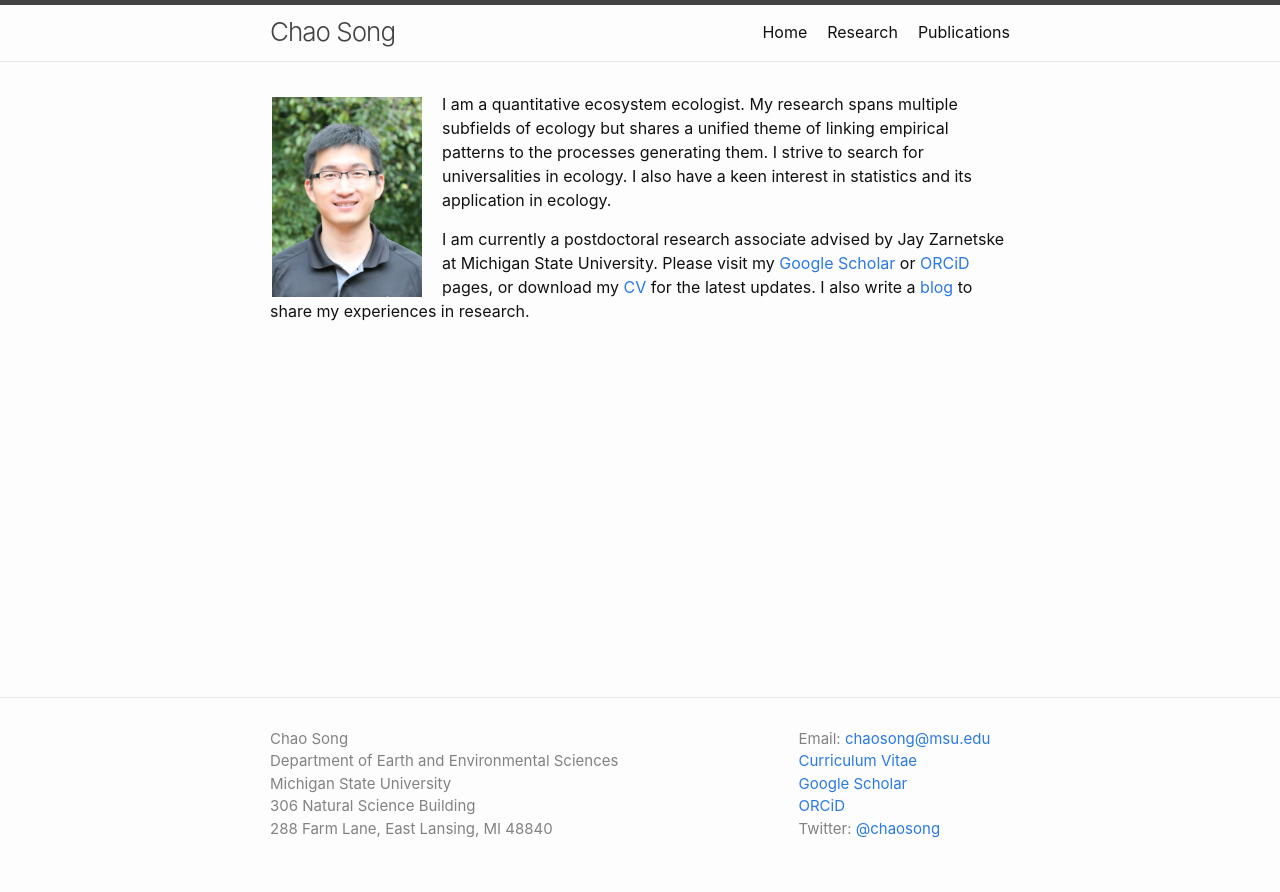
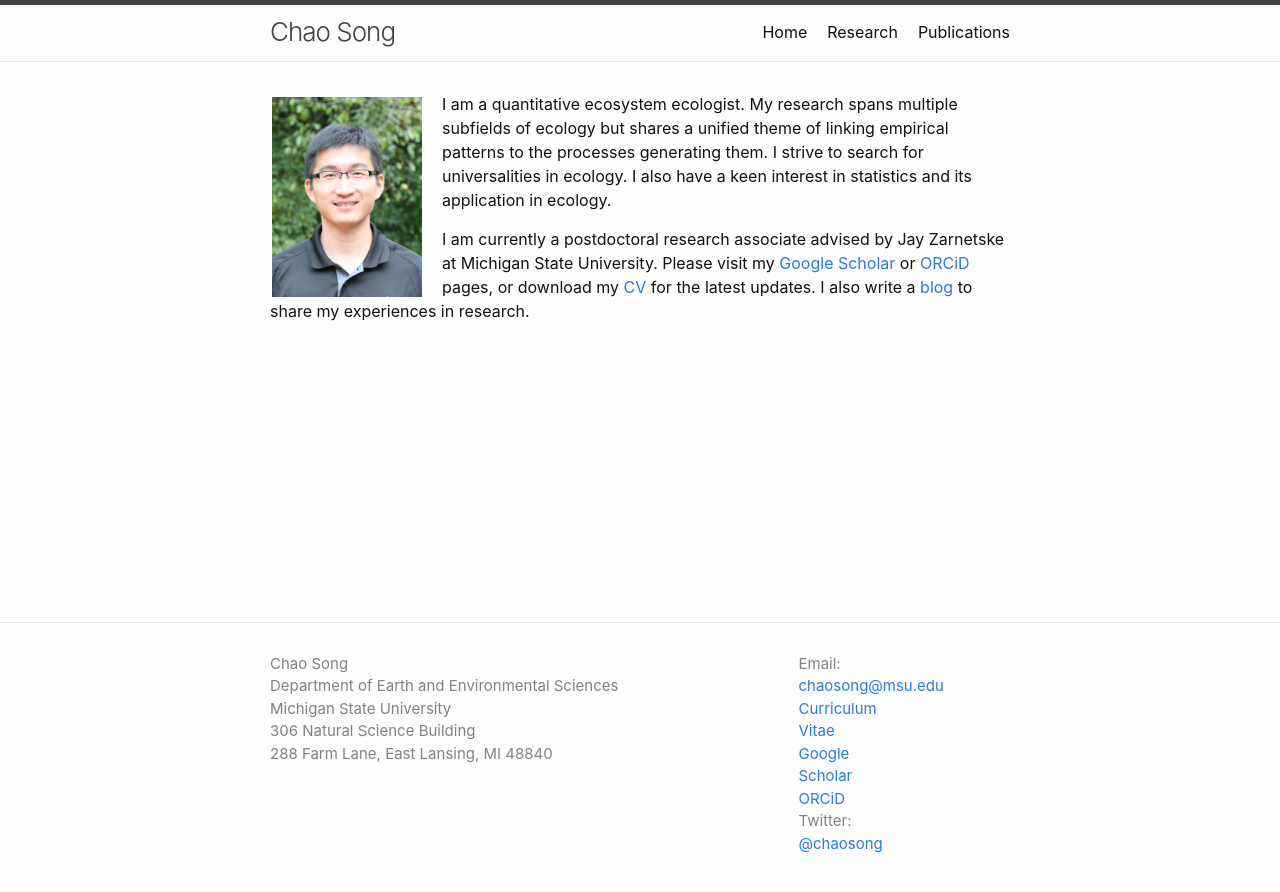
Before and after one commit to songchao1986/songchao1986.github.io, a Jekyll site: the page built from index.md, in a window 1280 px wide. Shown: the top 892 px of the page. Built offline with Jekyll 4.4.1, drawn with Linux system fonts in a browser that asks for light colours.

Commit message:
Update _layout.scss

```diff
--- a/_sass/minima/_layout.scss
+++ b/_sass/minima/_layout.scss
@@ -140,13 +140,13 @@
 }
 
 .footer-col-2 {
-  width: -webkit-calc(30% - (#{$spacing-unit} / 2));
-  width:         calc(30% - (#{$spacing-unit} / 2));
+  width: -webkit-calc(10% - (#{$spacing-unit} / 2));
+  width:         calc(10% - (#{$spacing-unit} / 2));
 }
 
 .footer-col-3 {
-  width: -webkit-calc(0% - (#{$spacing-unit} / 2));
-  width:         calc(0% - (#{$spacing-unit} / 2));
+  width: -webkit-calc(20% - (#{$spacing-unit} / 2));
+  width:         calc(20% - (#{$spacing-unit} / 2));
 }
 
 @include media-query($on-laptop) {
```
